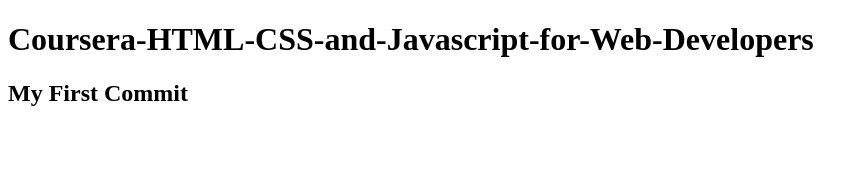
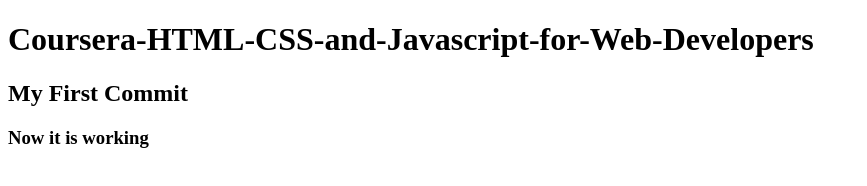
Before and after one commit to AqsaKhalid-AK/Coursera-HTML-CSS-and-Javascript-for-Web-Developers, a website: page index.html in a window 1280 px wide. Shown: the whole page, without its empty margins (0-867 px from the left). Drawn offline with Linux system fonts and the light colour scheme.

Commit message:
Test Commit

```diff
--- a/index.html
+++ b/index.html
@@ -7,5 +7,6 @@
 <body>
  <h1>Coursera-HTML-CSS-and-Javascript-for-Web-Developers</h1>
 <h2>My First Commit</h2>
+<h3>Now it is working</h3>
 </body>
 </html>
```
